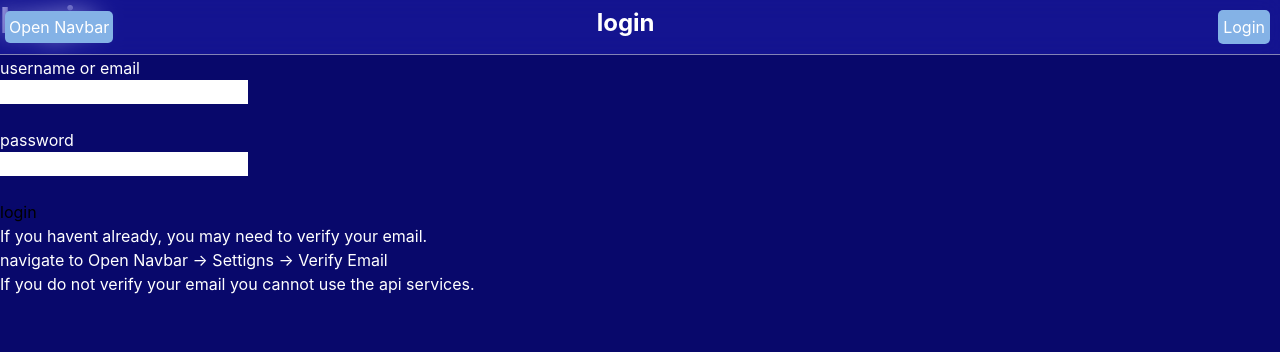
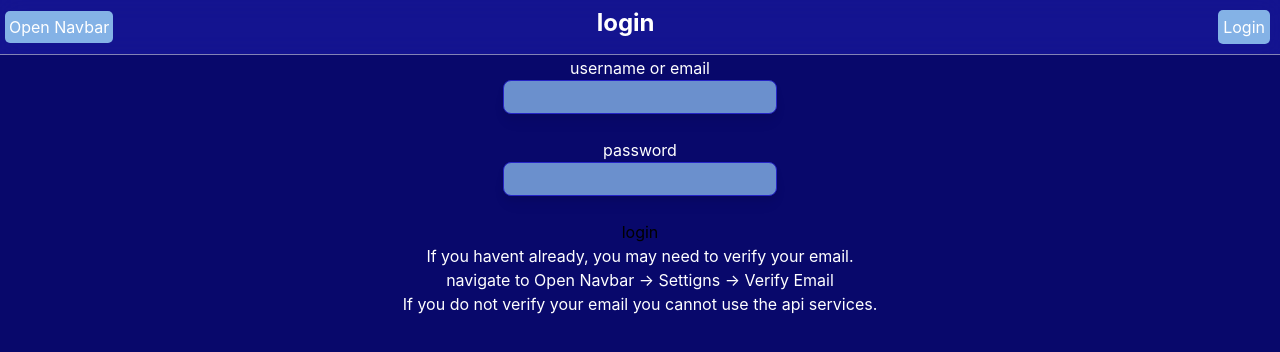
Before and after one commit to acid4sigmas/acid4sigmas-frontend, a React (Create React App) app: page /auth/login in a window 1280 px wide. Shown: the top 352 px of the page. Built offline with nearby package versions, Linux system fonts and the light colour scheme.

Commit message:
added an input component

```diff
--- a/src/components/Input.tsx
+++ b/src/components/Input.tsx
@@ -0,0 +1,42 @@
+
+
+
+interface InputProps {
+    name?: string;
+    value?: string;
+    onChange: (e: React.ChangeEvent<HTMLInputElement>) => void;
+    required?: boolean;
+    placeholder?: string;
+    password?: boolean;
+}
+
+const Input: React.FC<InputProps> = ({
+    name = '',
+    value = '',
+    onChange,
+    required = false,
+    placeholder = '',
+    password = false,
+  }) => {
+    return (
+      <input
+        name={name}
+        value={value}
+        onChange={onChange}
+        required={required}
+        type={password ? 'password' : 'text'}
+        placeholder={placeholder}
+        className={
+            [
+                "px-3 py-1",
+                "border border-primary rounded-lg",
+                "focus:outline-none focus:ring-2 focus:ring-blue-500",
+                "bg-secondary opacity-80 drop-shadow-lg",
+                "text-primary-text-color"
+            ].join(" ")
+        }
+      />
+    );
+};
+
+  export default Input;
--- a/src/tsx/Auth/Login.tsx
+++ b/src/tsx/Auth/Login.tsx
@@ -4,6 +4,8 @@ import config from '../../config.json';
 import { useNavigate } from "react-router-dom";
 
 import { Response } from "../../types";
+import { CenteredContainer, Container } from "../../components/Container";
+import Input from "../../components/Input";
 
 export default function Login() {
 
@@ -70,15 +72,13 @@ export default function Login() {
     return (
     <div>
         <TopBar />
-        <div className="container">
-            <div className="centered-container">
+        <Container>
+            <CenteredContainer>
                 <div className="login-form">
                     <form onSubmit={handleSubmit}>
-                        <h1>Login</h1>
                         <label>username or email</label>
                         <br/>
-                        <input
-                            type="text"
+                        <Input
                             name="username"
                             value={username}
                             onChange={handleInputChange}
@@ -88,12 +88,11 @@ export default function Login() {
                         <br/>
                         <label>password</label>
                         <br/>
-                        <input
-                            type="password"
+                        <Input
                             name="password"
                             value={password}
                             onChange={handleInputChange}
-                            required
+                            required password
                         />
                         <br/>
                         <br/>
@@ -106,8 +105,8 @@ export default function Login() {
                         <h4 className="error-msg-container-h4">{error}</h4>
                     </div>
                 </div>
-            </div>
-        </div>
+            </CenteredContainer>
+        </Container>
     </div>
     )
 }
```
